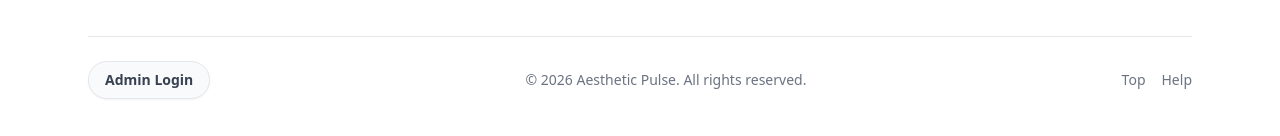
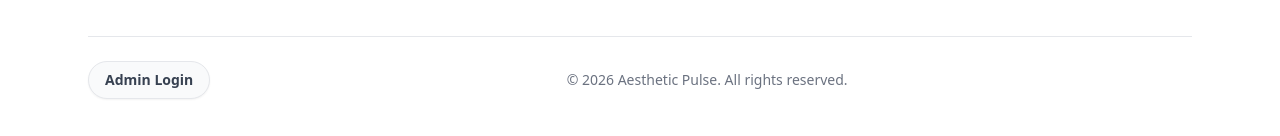
Before and after one commit to bonnie2030/aestheticpulse, a React (Vite) app: page / in a window 1280 px wide. Shown: the part 882-1018 px from the top of the page. Built offline with nearby package versions, Linux system fonts and the light colour scheme; no server answers; the database is empty.

Commit message:
UX: remove footer utility links

```diff
--- a/src/components/Footer.jsx
+++ b/src/components/Footer.jsx
@@ -31,10 +31,6 @@ export default function Footer(){
           <div className="text-center md:flex-1 md:text-center text-xs md:text-sm text-gray-500">
             © {new Date().getFullYear()} Aesthetic Pulse. All rights reserved.
           </div>
-          <div className="flex gap-4">
-            <a href="#home" className="hover:text-pink-600">Top</a>
-            <a href="#contact" className="hover:text-pink-600">Help</a>
-          </div>
         </div>
       </div>
     </footer>
```
